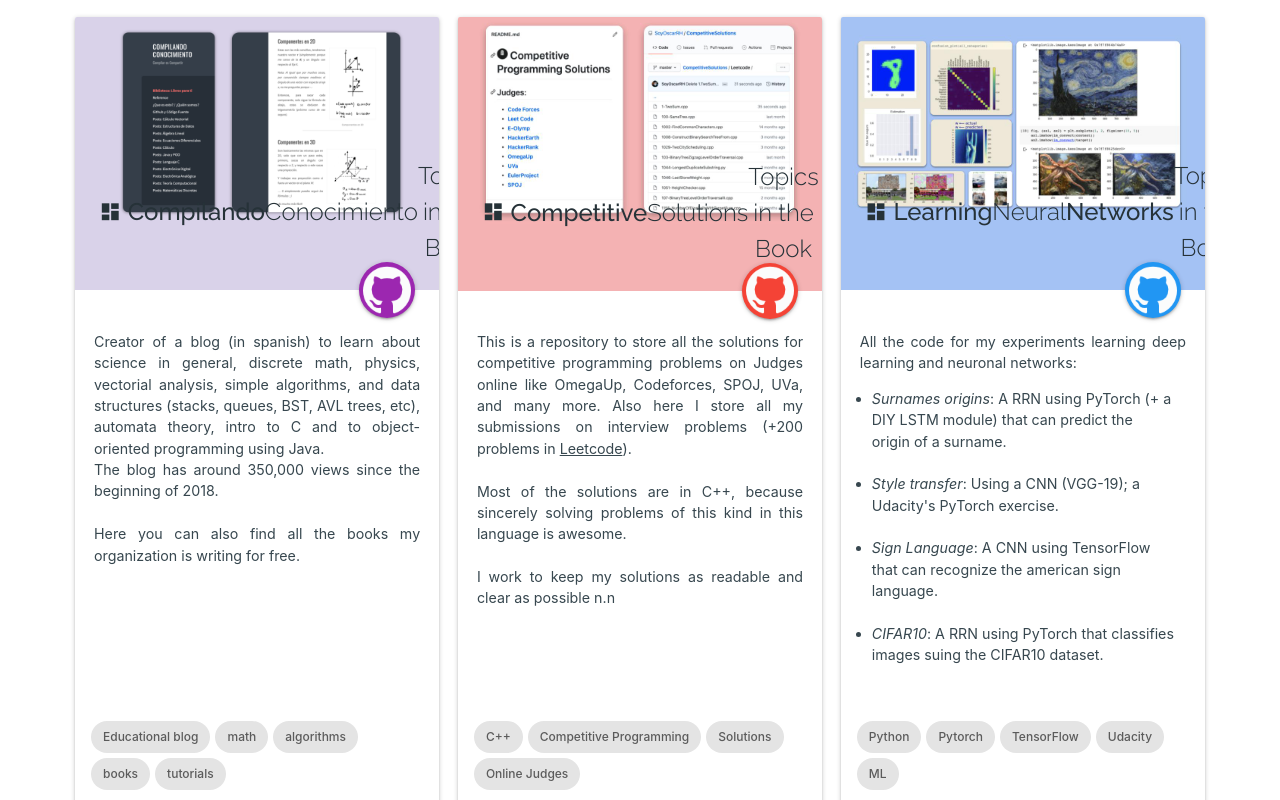
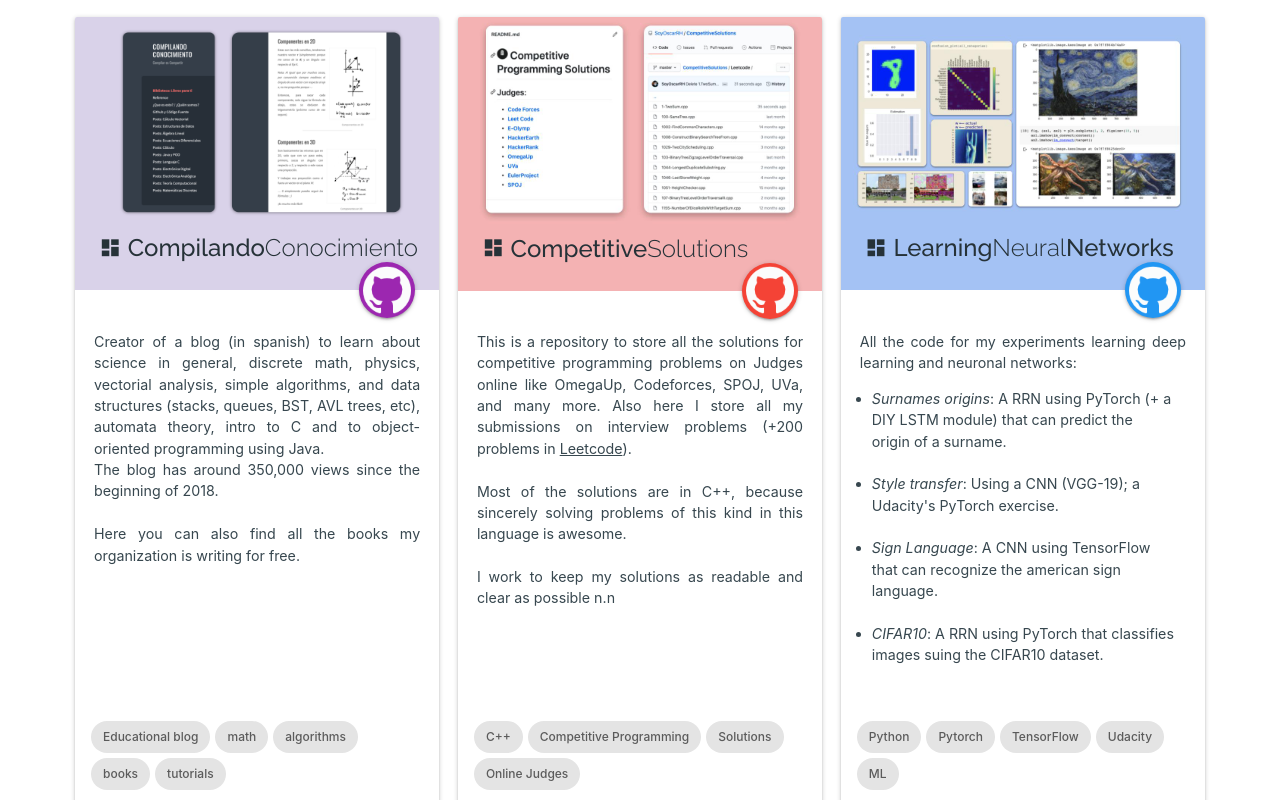
Before and after one commit to SoyOscarRH/SoyOscarRH.github.io, a React (Create React App) app in the folder web/: page / in a window 1280 px wide. Shown: the part 820-1620 px from the top of the page. Built offline with nearby package versions, Linux system fonts and the light colour scheme.

Commit message:
Delete this copy line

```diff
--- a/web/src/code/Card/index.tsx
+++ b/web/src/code/Card/index.tsx
@@ -151,7 +151,6 @@
         // @ts-ignore
         type === "Book" ? title[language] : title
         }
-        {language === "english" ? "Topics in the Book" : "Temario del Libro"}
       </span>
       <a
         className={"tooltipped btn-floating btn-large halfway-fab " + color}
```
